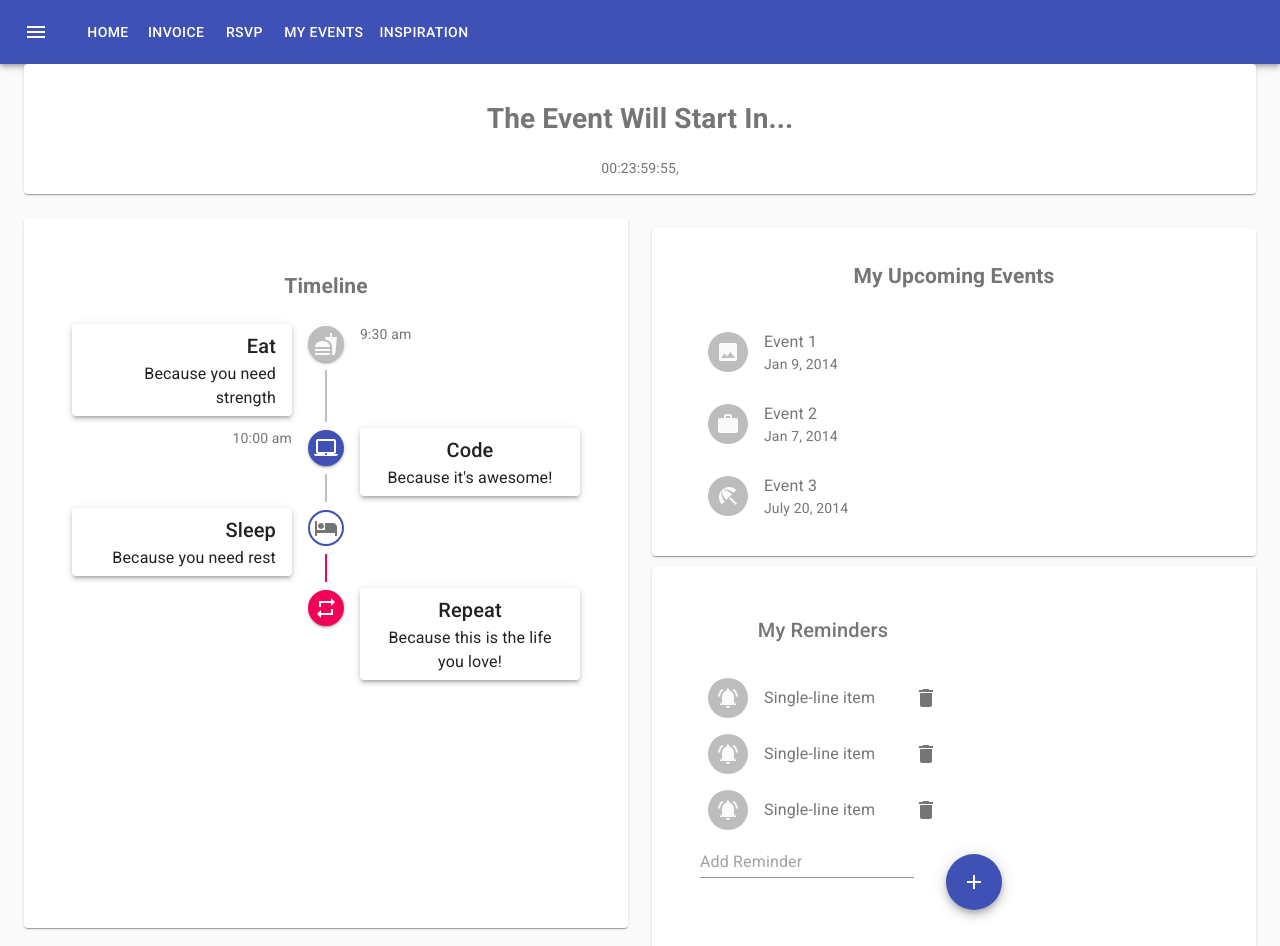
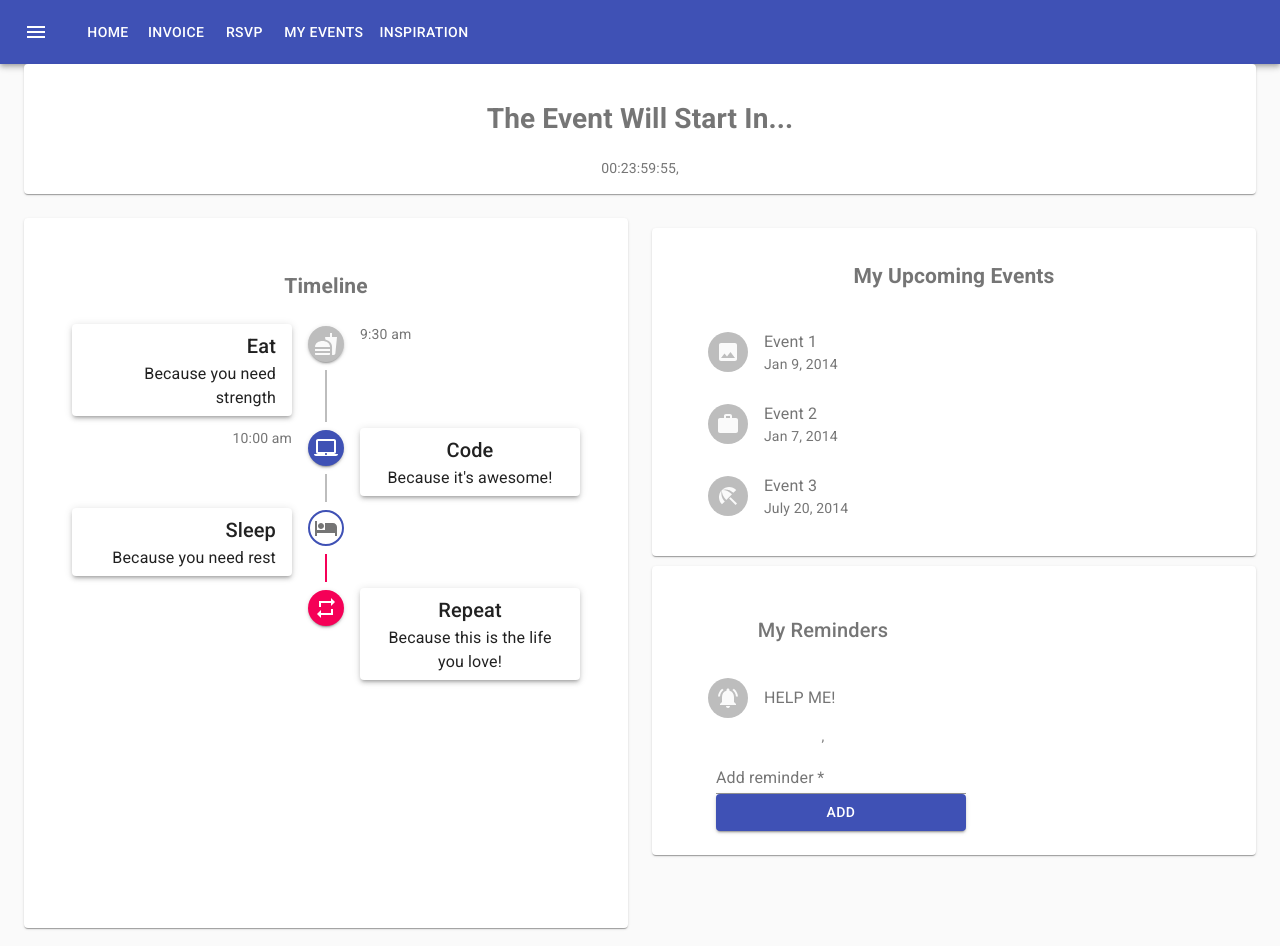
Before and after one commit to blegesse-git/Project-3, a React (Create React App) app: page / in a window 1280 px wide. Shown: the top 946 px of the page. Built offline with nearby package versions, Linux system fonts and the light colour scheme.

Commit message:
updating setReminder component

```diff
--- a/src/components/Reminders/Reminders.js
+++ b/src/components/Reminders/Reminders.js
@@ -1,4 +1,5 @@
 import React from 'react';
+import { useState } from 'react';
 import { makeStyles } from '@material-ui/core/styles';
 import List from '@material-ui/core/List';
 import ListItem from '@material-ui/core/ListItem';
@@ -9,7 +10,6 @@ import Avatar from '@material-ui/core/Avatar';
 import IconButton from '@material-ui/core/IconButton';
 import Grid from '@material-ui/core/Grid';
 import Typography from '@material-ui/core/Typography';
-import FolderIcon from '@material-ui/icons/Folder';
 import DeleteIcon from '@material-ui/icons/Delete';
 import { Container } from '@material-ui/core';
 import NotificationsActiveIcon from '@material-ui/icons/NotificationsActive';
@@ -29,51 +29,42 @@ const useStyles = makeStyles((theme) => ({
   },
 }));
 
-function generate(element) {
-  return [0, 1, 2].map((value) =>
-    React.cloneElement(element, {
-      key: value,
-    }),
-  );
-}
 
- function Reminders() {
+
+const Reminders =() =>{
   const classes = useStyles();
-//   const [dense, setDense] = React.useState(false);
-//   const [secondary, setSecondary] = React.useState(false);
+  const [reminders, setReminders, deleteReminder] = useState('');
+
 
   return (
       <Container>
-
     <div className={classes.root}>
         <Grid item xs={12} md={6}>
           <Typography variant="h6" className={classes.title}>
          My Reminders
           </Typography>
-
           <div className={classes.demo}>
-            {/* <List dense={dense}> */}
             <List>
-              {generate(
-                <ListItem>
+           {/* {reminders.map((reminder, index) => ( */}
+                <ListItem >
+                  {/* key={index.toString()} */}
                   <ListItemAvatar>
                     <Avatar>
                       <NotificationsActiveIcon />
                     </Avatar>
                   </ListItemAvatar>
                   <ListItemText
-                    primary="Single-line item"
-                    // secondary={secondary ? 'Secondary text' : null}
-                  />
+                    primary="HELP ME!"                />
                   <ListItemSecondaryAction>
-                    <IconButton edge="end" aria-label="delete">
+                    {/* <IconButton edge="end" aria-label="delete"
+                    onClick={() => {}}>
                       <DeleteIcon />
-                    </IconButton>
+                    </IconButton> */}
                   </ListItemSecondaryAction>
                 </ListItem>,
-              )}
 
-              <SetReminder/>
+              <SetReminder saveReminder={console.warn}/>
+{/* ))}  */}
             </List>
           </div>
         </Grid>
--- a/src/components/SetReminder/SetReminder.js
+++ b/src/components/SetReminder/SetReminder.js
@@ -1,66 +1,46 @@
 import React from 'react';
+import { useState } from 'react';
 import { makeStyles } from '@material-ui/core/styles';
 import TextField from '@material-ui/core/TextField';
 import AddIcon from '@material-ui/icons/Add';
 import Fab from '@material-ui/core/Fab';
 import Grid from '@material-ui/core/Grid';
 import Tooltip from '@material-ui/core/Tooltip';
+import Container from "@material-ui/core/Container"
+import FormControl from "@material-ui/core/FormControl"
+import { Button } from '@material-ui/core';
 
-const useStyles = makeStyles((theme) => ({
-  container: {
-    display: 'flex',
-    flexWrap: 'wrap',
-  },
-  textField: {
-    marginLeft: theme.spacing(1),
-    marginRight: theme.spacing(1),
-    width: 250,
-  },
-}));
-const useStylesIcon = makeStyles((theme) => ({
-  fab: {
-    margin: theme.spacing(2),
-  },
-  absolute: {
-    position: 'absolute',
-    bottom: theme.spacing(2),
-    right: theme.spacing(3),
-  },
-}));
 
- function SetReminder() {
-  const classes = useStyles();
-  const classesIcon=useStylesIcon();
+
+
+
+
+
+const SetReminder =({saveReminder}) => {
+  // const classes = useStyles();
+  // const classesIcon=useStylesIcon();
+  // const [value, setValue] = useState('');
+  // console.log(value)
+  // console.log(setValue)
 
   return (
-    <form className={classes.container} noValidate>
-  <div>
-  <Grid container spacing={3}>
-          <Grid item xs={10}>
-  <TextField
-          id="standard-full-width"
-          style={{ margin: 8 }}
-          placeholder="Add Reminder"
-          fullWidth
-          margin="normal"
-          InputLabelProps={{
-            shrink: true,
-          }}
-        />
-        </Grid>
-  <Grid item xs={2}>
-      <Tooltip title="Add" aria-label="add">
-        <Fab color="primary" className={classesIcon.fab}>
-          <AddIcon />
-        </Fab>
-      </Tooltip>
+    <div>
+      <Container >
+   <form>
+    {/* className={classes.container} */}
+<FormControl >
 
-      </Grid>
-      </Grid>
- </div>
+  <TextField label= "Add reminder" required={true} style={{width:250}}/>
+  <Button  variant="contained" color="primary" type="submit" style={{width: 250}}>Add</Button>
 
 
+      </FormControl>
     </form>
+
+
+</Container>
+
+     </div>
   );
 }
  export default SetReminder;
--- a/src/pages/Home.js
+++ b/src/pages/Home.js
@@ -47,7 +47,7 @@ import CreateBtn from "../components/CreateEvent Button/CreateBtn"
            <UpcomingEvents/>
               </Paper>
               <Paper className={classes.paper} id="Reminders">
-                    <Reminders/>
+                    <Reminders />
               </Paper>
         </Grid>
         <Grid item xs={12} sm={6}>
```
Also changed, not shown: 1 other file (tests, documents, lock files or other folders).
